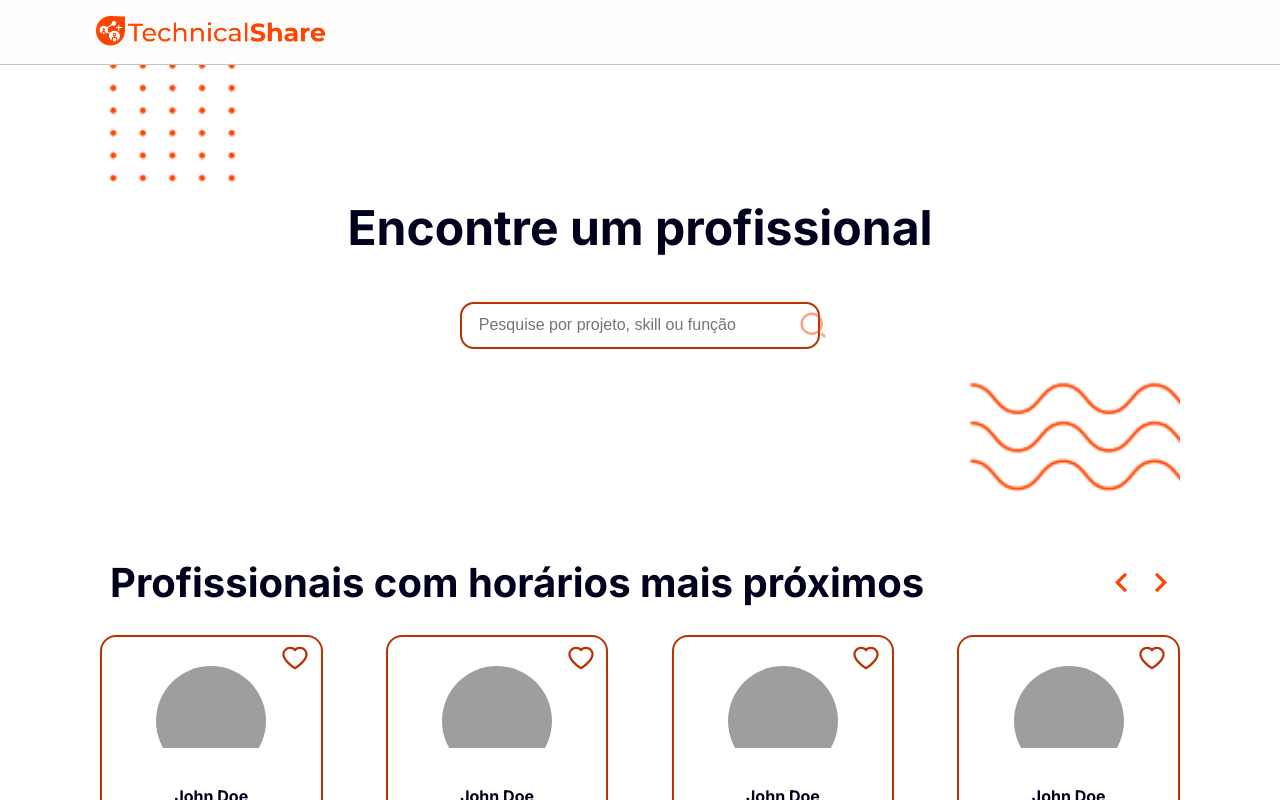
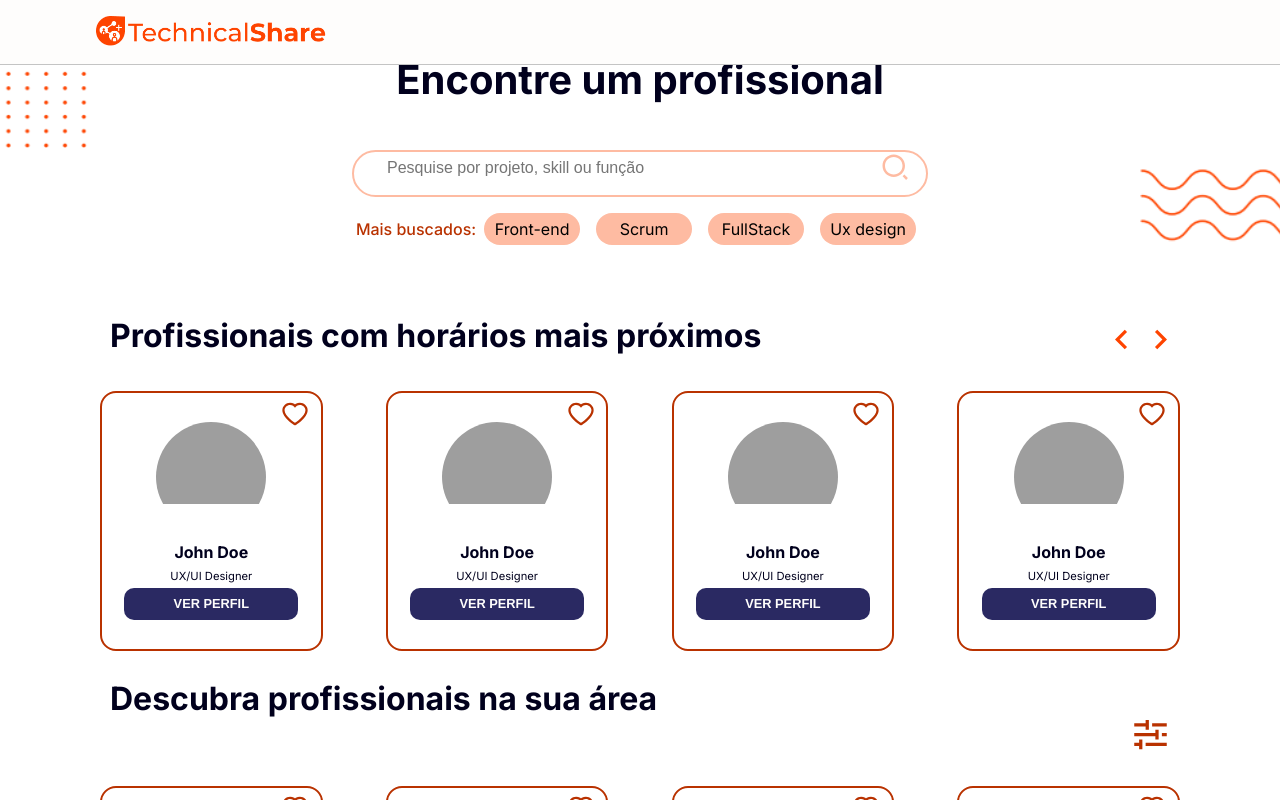
Before and after one commit to ThomasNdSR/technical-share-squad5, a React (Create React App) app in the folder front-end/: page /dashboard in a window 1280 px wide. Shown: the top 800 px of the page. Built offline with nearby package versions, Linux system fonts and the light colour scheme.

Commit message:
Feature: Colocando as opções de mais buscados

```diff
--- a/front-end/src/components/Header/styles.css
+++ b/front-end/src/components/Header/styles.css
@@ -6,7 +6,7 @@
   padding: 2rem 6rem;
   vertical-align: center;
   background: var(--neutral-03);
-    border-bottom: 1px solid #C4C4C4;
+  border-bottom: 1px solid #c4c4c4;
   box-sizing: border-box;
   position: fixed;
   left: 0;
@@ -14,7 +14,7 @@
   z-index: 2;
 }
 
-.header__box{
+.header__box {
   display: flex;
 }
 
@@ -24,7 +24,6 @@
   height: 2rem;
 }
 
-
 @media screen and (max-width: 480px) {
   .header__logo {
     display: none;
--- a/front-end/src/pages/Dashboard/SearchContainer/index.jsx
+++ b/front-end/src/pages/Dashboard/SearchContainer/index.jsx
@@ -4,23 +4,42 @@ import { RiSearch2Line } from "react-icons/ri";
 import "./styles.css";
 
 export const SearchContainer = () => {
+  const list = [
+    { skill: "Front-end" },
+    { skill: "Scrum" },
+    { skill: "FullStack" },
+    { skill: "Ux design" },
+  ];
   return (
-    <div className="search-component">
-      <img id="img1" src={img1} alt="" />
+    <section className="search-component">
+      <img id="img1" src={img1} alt="decoração da pagina com pontos" />
       <h2 id="find-mentors-heading">Encontre um profissional</h2>
 
-      <div className="search">
+      <fieldset className="search">
         <input
           id="search-input"
+          className="search__input"
           type="search"
           placeholder="Pesquise por projeto, skill ou função"
         />
-        <div id="search-icon">
-          <RiSearch2Line size={30} />
-        </div>
+        <label for="search-input" id="search-icon" className="search__label">
+          <a href="">
+            <RiSearch2Line size={30} />
+          </a>
+        </label>
+      </fieldset>
+      <div className="options">
+        <p className="options__name">Mais buscados:</p>
+        <ul className="options__list">
+          {list.map((item, index) => (
+            <li key={index} className="options__item">
+              {item.skill}
+            </li>
+          ))}
+        </ul>
       </div>
 
-      <img id="img2" src={img2} alt="" />
-    </div>
+      <img id="img2" src={img2} alt="decoração da pagina com ondas" />
+    </section>
   );
 };
--- a/front-end/src/pages/Dashboard/SearchContainer/styles.css
+++ b/front-end/src/pages/Dashboard/SearchContainer/styles.css
@@ -1,46 +1,97 @@
+.search,
+.search-component,
+.options,
+.options__list{
+  display: flex;
+  align-items: center;
+}
+
 .search-component {
-  display: flex;
   flex-direction: column;
+  height: 40vh;
   justify-content: center;
-  align-items: center;
-  height: 563px;
+  position: relative;
 }
 
 #img1 {
-  margin-right: auto;
+  width: 100px;
+  position: absolute;
+  left: -100px;
+  top: 4rem;
+  z-index: -1;
 }
 
 #img2 {
-  margin-left: auto;
+  width: 150px;
+  position: absolute;
+  right: -100px;
+  bottom: 4rem;
+  z-index: -1;
 }
 
 #find-mentors-heading {
   color: var(--neutral-02);
+  margin-bottom: 50px;
   text-align: center;
-  margin-bottom: 50px;
 }
 
-.search {
-  display: flex;
-  width: 33%;
-  height: 43px;
-  border: 2px solid var(--primary-03);
-  border-radius: 0.875rem;
+.options{
+  margin:1rem;
 }
 
-#search-input {
+.options__name{
+  color:var(--primary-03);
+  font-weight: var(--heading-4-weight);
+}
+
+.options__item{
+  text-align: center;
+  margin: 0 0.5rem;
+  padding: 0.5rem;
+  background-color: var(--primary-02);
+  border-radius: 2rem;
+  width: 5rem;
+}
+.search {
+  border: 2px solid var(--primary-02);
+  border-radius: 2.5rem;
+  height: 43px;
+  justify-content: space-between;
+  min-width: 32.5rem;
+  padding: 0 1rem;
+  width: 50%;
+}
+
+.search:focus-within {
+  border: 2px solid var(--primary-03);
+}
+
+.search__input {
   border: none;
   margin-left: 15px;
+  font-size: 1rem;
   width: 90%;
-  font-size: 1rem;
 }
 
-#search-input:focus {
+.search__input:focus {
+  background: transparent;
   outline: none;
 }
 
-#search-icon {
-  color: var(--primary-01);
-  opacity: 50%;
+.search__label a {
+  color: var(--primary-02);
+  cursor: pointer;
   transform: translate(10px, 6px);
 }
+.search__label a:hover {
+  color: var(--primary-01);
+}
+
+@media screen and (max-width: 768px) {
+  .search {
+    min-width: 21.875rem;
+  }
+  .search__input {
+    width: 75%;
+  }
+}
--- a/front-end/src/styles/global.css
+++ b/front-end/src/styles/global.css
@@ -13,14 +13,14 @@
   --secondary-03: #6263ab;
 
   /* font-color */
-  --color-standard:#01001D;
+  --color-standard: #01001d;
 
   /* font-sizes */
-  --heading-1-size: 3.5rem;
-  --heading-2-size: 3rem;
-  --heading-3-size: 2.5rem;
-  --heading-4-size: 2rem;
-  --heading-5-size: 1.5rem;
+  --heading-1-size: 3rem;
+  --heading-2-size: 2.5rem;
+  --heading-3-size: 2rem;
+  --heading-4-size: 1.5rem;
+  --heading-5-size: 1.25rem;
   --heading-6-size: 1rem;
 
   --body-font-size: 1rem;
@@ -30,6 +30,15 @@
   --button-font-size: 1rem;
 
   --caption-font-size: 0.875rem;
+
+  /* font-sizes - mobile*/
+
+  --heading-1-size-mobile: 2rem;
+  --heading-2-size-mobile: 1.5rem;
+  --heading-3-size-mobile: 1.25rem;
+  --heading-4-size-mobile: 1rem;
+  --heading-5-size-mobile: 0.875rem;
+  --heading-6-size-mobile: 0.5rem;
 
   /* font-weights */
   --heading-1-weight: 700;
@@ -95,3 +104,29 @@ button {
   font-weight: var(--button-weight);
   cursor: pointer;
 }
+
+@media screen and (max-width: 768px) {
+  h1 {
+    font-size: var(--heading-1-size-mobile);
+  }
+
+  h2 {
+    font-size: var(--heading-2-size-mobile);
+  }
+
+  h3 {
+    font-size: var(--heading-3-size-mobile);
+  }
+
+  h4 {
+    font-size: var(--heading-4-size-mobile);
+  }
+
+  h5 {
+    font-size: var(--heading-5-size-mobile);
+  }
+
+  h6 {
+    font-size: var(--heading-6-size-mobile);
+  }
+}
```
Lines whose indentation alone changed are shown as unchanged.
